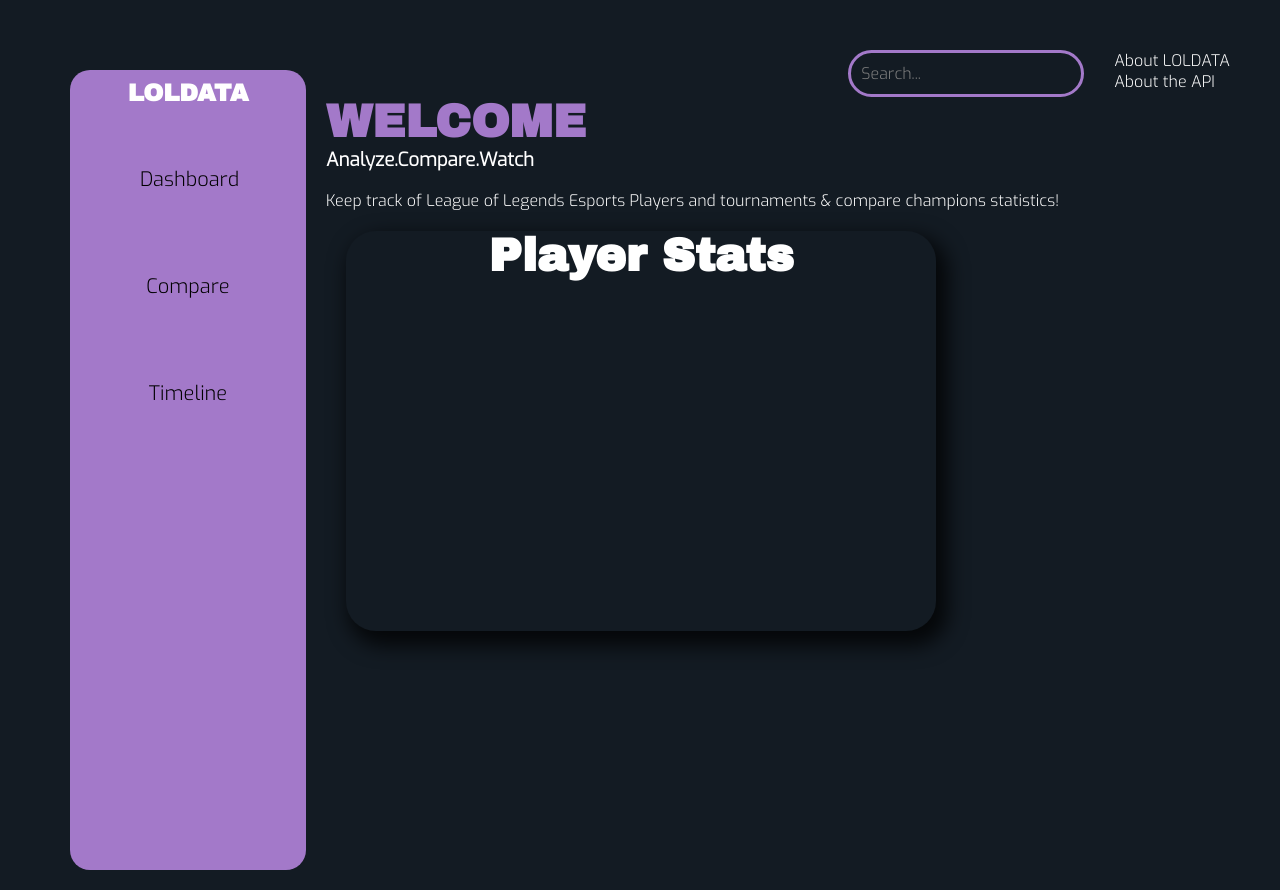
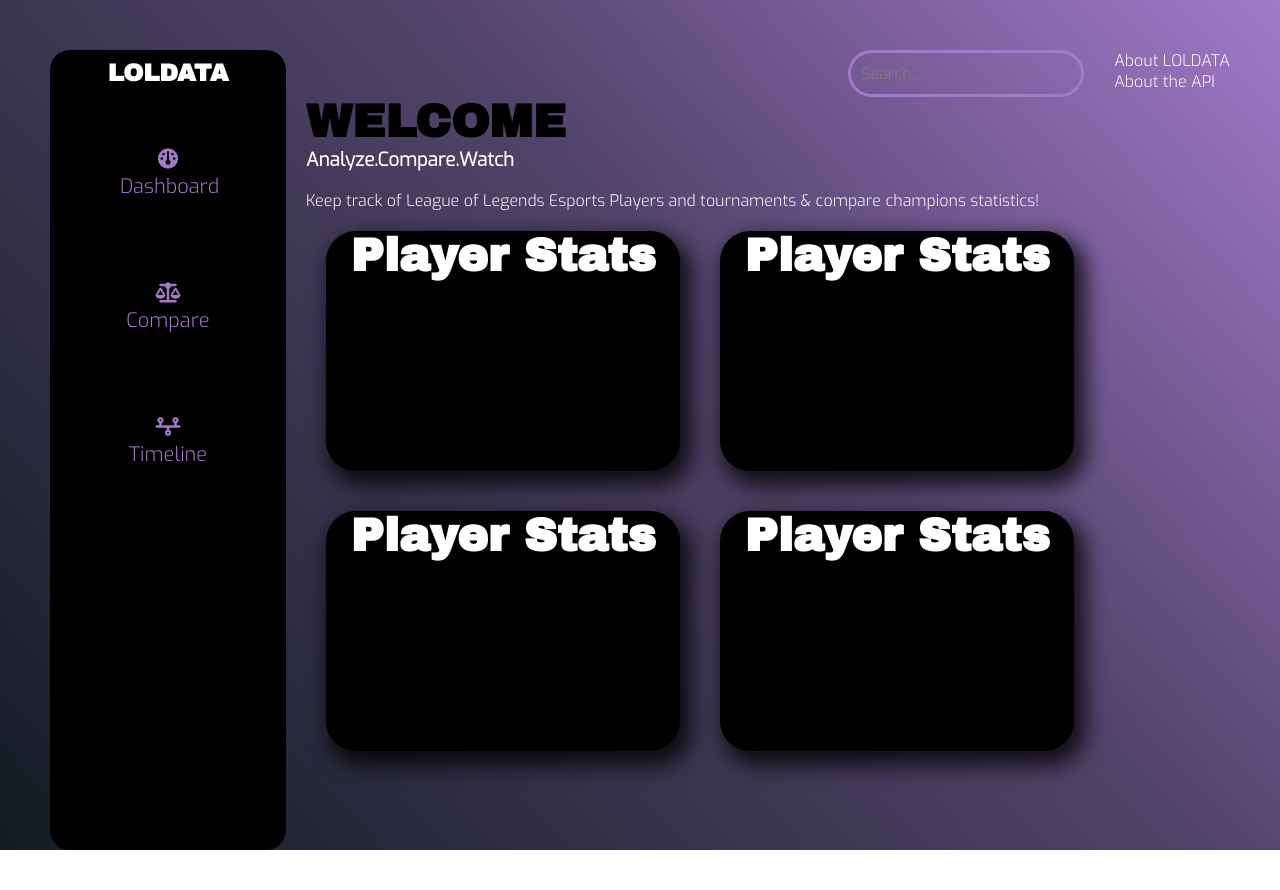
Before and after one commit to WiaanDuvenhage-200307/loldata, a React (Create React App) app: page / in a window 1280 px wide. After the commit the page ends 850 px from the top, so only its background shows below. Built offline with nearby package versions, Linux system fonts and the light colour scheme; no server answers.

Commit message:
bg-color | nav-icon | color-cng

```diff
--- a/package.json
+++ b/package.json
@@ -10,7 +10,7 @@
     "react": "^17.0.2",
     "react-dom": "^17.0.2",
     "react-router-dom": "^6.2.2",
-    "react-scripts": "5.0.0",
+    "react-scripts": "^5.0.0",
     "web-vitals": "^2.1.4"
   },
   "scripts": {
--- a/src/components/Dashboard.css
+++ b/src/components/Dashboard.css
@@ -2,9 +2,9 @@
 
 /* font-family: 'Archivo Black', sans-serif; MAIN FONT
 font-family: 'Exo', sans-serif; BODY COPY */
-h2{
+.intro h2{
     font-family: 'Archivo Black', sans-serif;
-    color: white;
+    color: #000000;
     font-size: 46px;
 }
 
@@ -19,14 +19,15 @@
 
 .graph-block{
     margin: 20px;
-    width: 50%;
+    width: 30%;
     border-radius: 30px;
     box-shadow: 7px 10px 20px 5px rgba(0,0,0,0.75);
     -webkit-box-shadow: 7px 10px 20px 5px rgba(0,0,0,0.75);
     -moz-box-shadow: 7px 10px 20px 5px rgba(0,0,0,0.75);
     float: left;
     text-align: center;
-    height: 50vh;
+    height: 30vh;
+    background-color: black;
 }
 
 .bg-img{
--- a/src/components/Dashboard.js
+++ b/src/components/Dashboard.js
@@ -29,6 +29,24 @@
             <h2>Player Stats</h2>
 
         </div>
+
+        <div className='graph-block'>
+
+            <h2>Player Stats</h2>
+
+        </div>
+
+        <div className='graph-block'>
+
+            <h2>Player Stats</h2>
+
+        </div>
+
+        <div className='graph-block'>
+
+            <h2>Player Stats</h2>
+
+        </div>
     </>
     )
 
--- a/src/components/Nav.css
+++ b/src/components/Nav.css
@@ -5,13 +5,12 @@
 
 nav {
     width: 20%;
-    background-color: #A379C9;
+    background-color: black;
     height: 100vh;
     border-radius: 20px;
-    margin: 20px;
+    margin-right: 20px;
     padding: 10px;
     float: left;
-    justify-content: space-between;
 }
 
 h1{
@@ -29,11 +28,13 @@
     text-align: center;
     padding: 20px;
     border-radius: 20px;
+    color: #A379C9;
 }
 
 li:hover{
-    background-color: rgba(255, 255, 255, 0.6);
+    background-color: white;
     transition: 0.2s;
+    color: black;
 }
 
 a{
--- a/src/components/Nav.js
+++ b/src/components/Nav.js
@@ -1,13 +1,14 @@
 import './Nav.css';
+import "https://kit.fontawesome.com/3d7d8906d0.js";
 
 const Nav = () => {
     return(
         <nav>
             <h1>LOLDATA</h1>
             <ul>
-                <a href='/'><li>Dashboard</li></a>
-                <a href='/Compare'><li>Compare</li></a>
-                <a href='/Timeline'><li>Timeline</li></a>
+                <a href='/'><li><i class="fa-solid fa-gauge"></i>Dashboard</li></a>
+                <a href='/Compare'><li><i class="fa-solid fa-scale-balanced"></i>Compare</li></a>
+                <a href='/Timeline'><li><i class="fa-solid fa-timeline"></i>Timeline</li></a>
 
             </ul>
         </nav>
--- a/src/index.css
+++ b/src/index.css
@@ -10,7 +10,8 @@
 }
 
 body{
-  background-color: #131B23;
+  background: rgb(19,27,35);
+  background: linear-gradient(47deg, rgba(19,27,35,1) 0%, rgba(82,68,108,1) 59%, rgba(163,121,201,1) 100%);
   padding: 50px;
   user-select: none; /* supported by Chrome and Opera */
   -webkit-user-select: none; /* Safari */
--- a/src/index.js
+++ b/src/index.js
@@ -12,7 +12,3 @@
   </React.StrictMode>,
   document.getElementById('root')
 );
-
-// If you want to start measuring performance in your app, pass a function
-// to log results (for example: reportWebVitals(console.log))
-// or send to an analytics endpoint. Learn more: https://bit.ly/CRA-vitals
```
Also changed, not shown: 1 other file (tests, documents, lock files or other folders).
